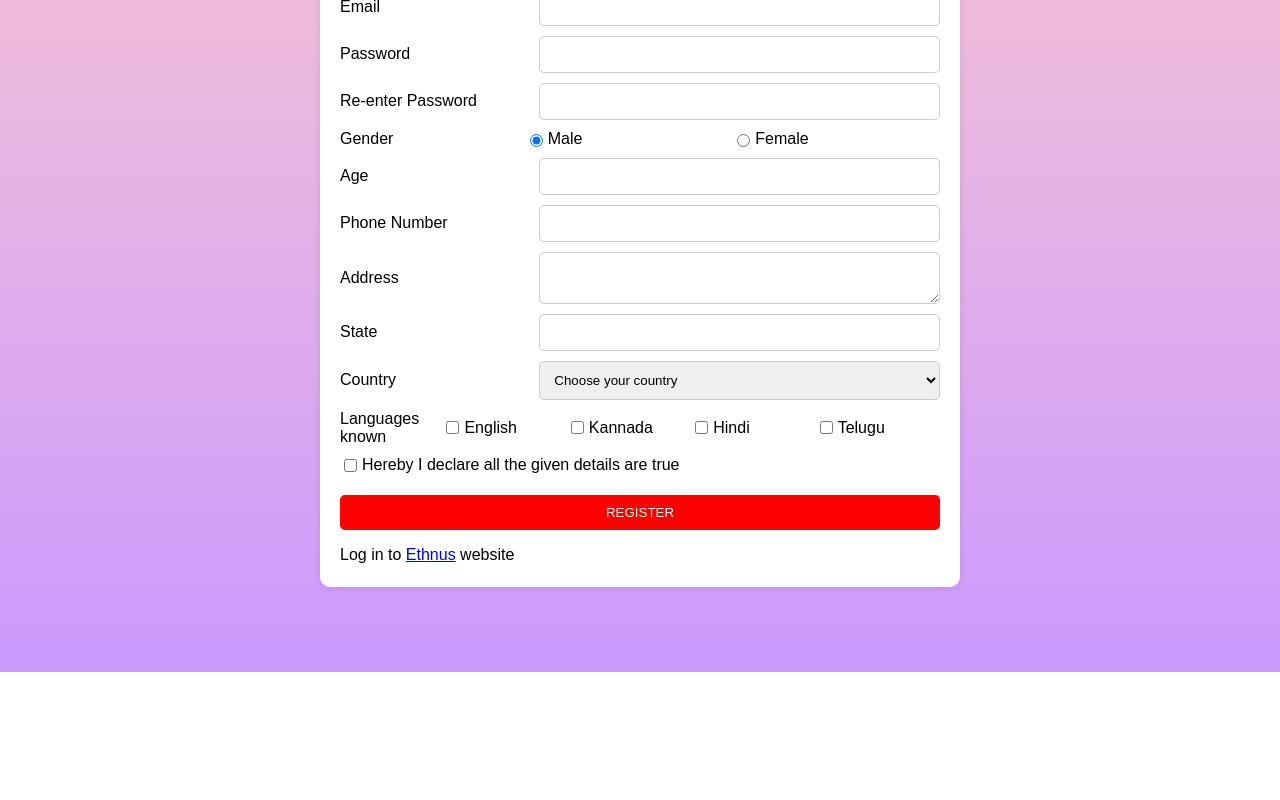
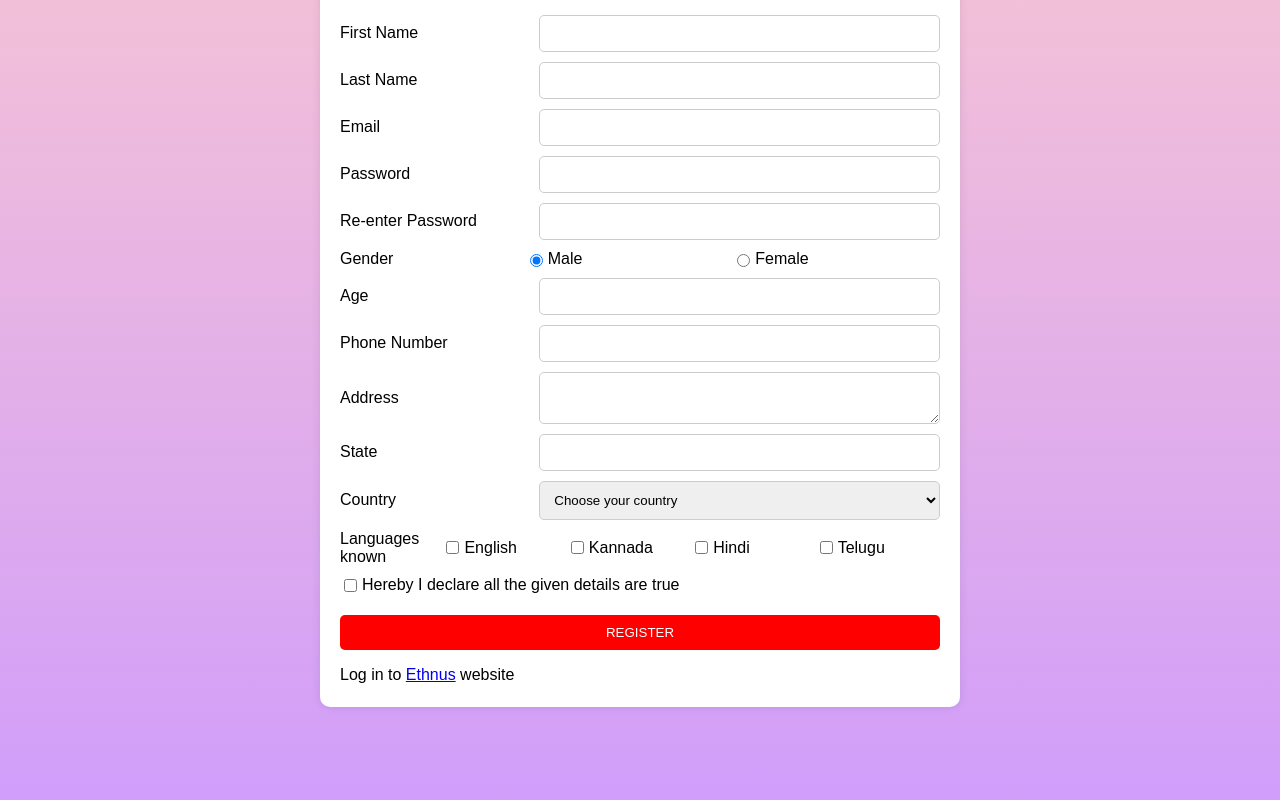
Before and after one commit to ThejasVM/MERN-Tasks, a plain HTML site: page JS Tasks/JS Task-8.html in a window 1280 px wide. Shown: the part 288-1088 px from the top of the page. Before the commit the page ends 960 px from the top, so only its background shows below. Drawn offline with Linux system fonts and the light colour scheme.

Commit message:
Add files via upload

```diff
--- a/JS Tasks/JS Task-8.css
+++ b/JS Tasks/JS Task-8.css
@@ -4,7 +4,7 @@ body {
   display: flex;
   justify-content: center;
   align-items: center;
-  height: 120vh;
+  height: 150vh;
   margin: 0;
 }
 
@@ -15,8 +15,8 @@ body {
   box-shadow: 0 0 10px rgba(0, 0, 0, 0.1);
   width: 600px;
   height: 750px;
-  margin-top: 30px;
-  margin-bottom: 30px;
+  margin-top: 200px;
+  margin-bottom: 200px;
 }
 
 h2 {
```
